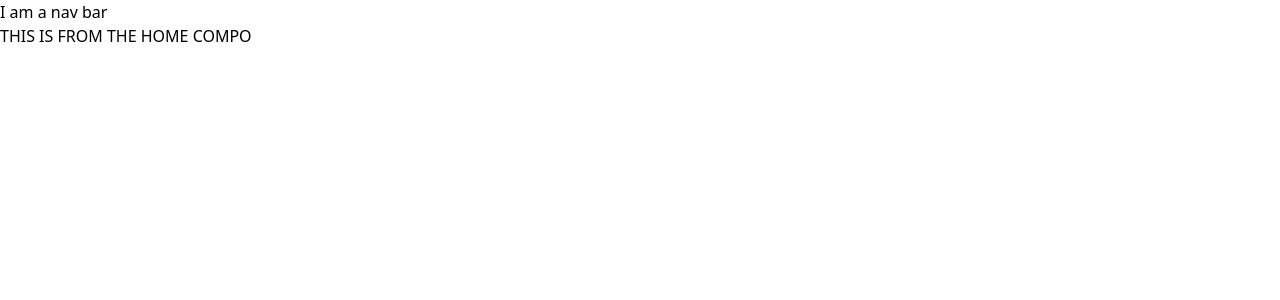
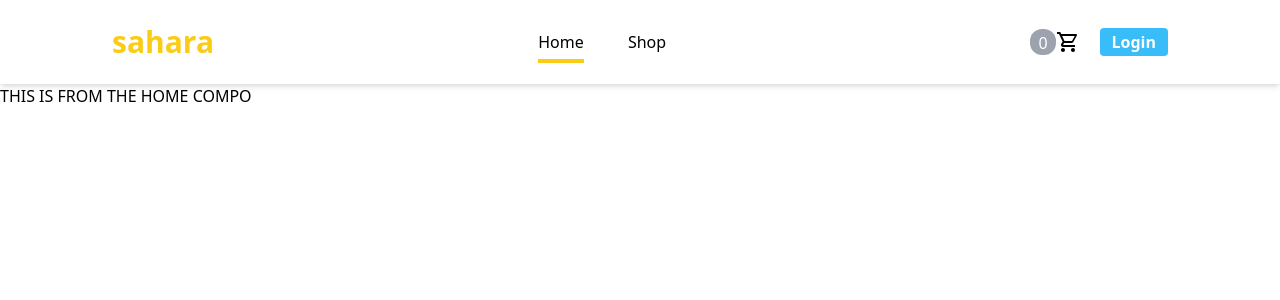
Before and after one commit to mizerablepi/shopping-cart-react, a React (Vite) app: page / in a window 1280 px wide. Shown: the top 300 px of the page. Built offline with nearby package versions, Linux system fonts and the light colour scheme.

Commit message:
finsih navbar

```diff
--- /dev/null
+++ b/src/ItemCount.jsx
@@ -0,0 +1,13 @@
+export default function ItemCount({ count }) {
+  if (count < 10) {
+    return (
+      <div className="bg-gray-400 rounded-xl text-white px-2 pt-[2px]">
+        {count}
+      </div>
+    );
+  } else {
+    return (
+      <div className="bg-gray-400 rounded-xl text-white px-1 pt-[2px]">9+</div>
+    );
+  }
+}
--- a/src/Navbar.jsx
+++ b/src/Navbar.jsx
@@ -1,3 +1,40 @@
-export default function Navbar() {
-  return <nav>I am a nav bar</nav>;
+import ItemCount from "./ItemCount";
+import { Link, useLocation } from "react-router-dom";
+
+export default function Navbar({ itemsInCart = 0 }) {
+  const { pathname } = useLocation();
+  console.log({ pathname });
+  const section = pathname;
+  return (
+    <nav className="flex justify-between items-center px-28 py-6 shadow-md sticky top-0 bg-white">
+      <div className="font-bold text-yellow-400 text-3xl">sahara</div>
+      <div>
+        <Link
+          to={""}
+          className={`mr-10 pb-1.5 ${
+            section === "/" ? "border-yellow-400 border-b-4" : ""
+          }`}
+        >
+          Home
+        </Link>{" "}
+        <Link
+          to={"shop"}
+          className={`mr-10 pb-1.5 ${
+            section === "/shop" ? "border-b-4 border-yellow-400 " : ""
+          }`}
+        >
+          Shop
+        </Link>
+      </div>
+      <div className="flex gap-5">
+        <div className="flex items-center">
+          <ItemCount count={itemsInCart} />{" "}
+          <img src="/cart-outline.svg" alt="checkout" className="h-6" />
+        </div>
+        <button className="bg-sky-400 text-white font-bold rounded px-3 py-0.5">
+          Login
+        </button>
+      </div>
+    </nav>
+  );
 }
```
